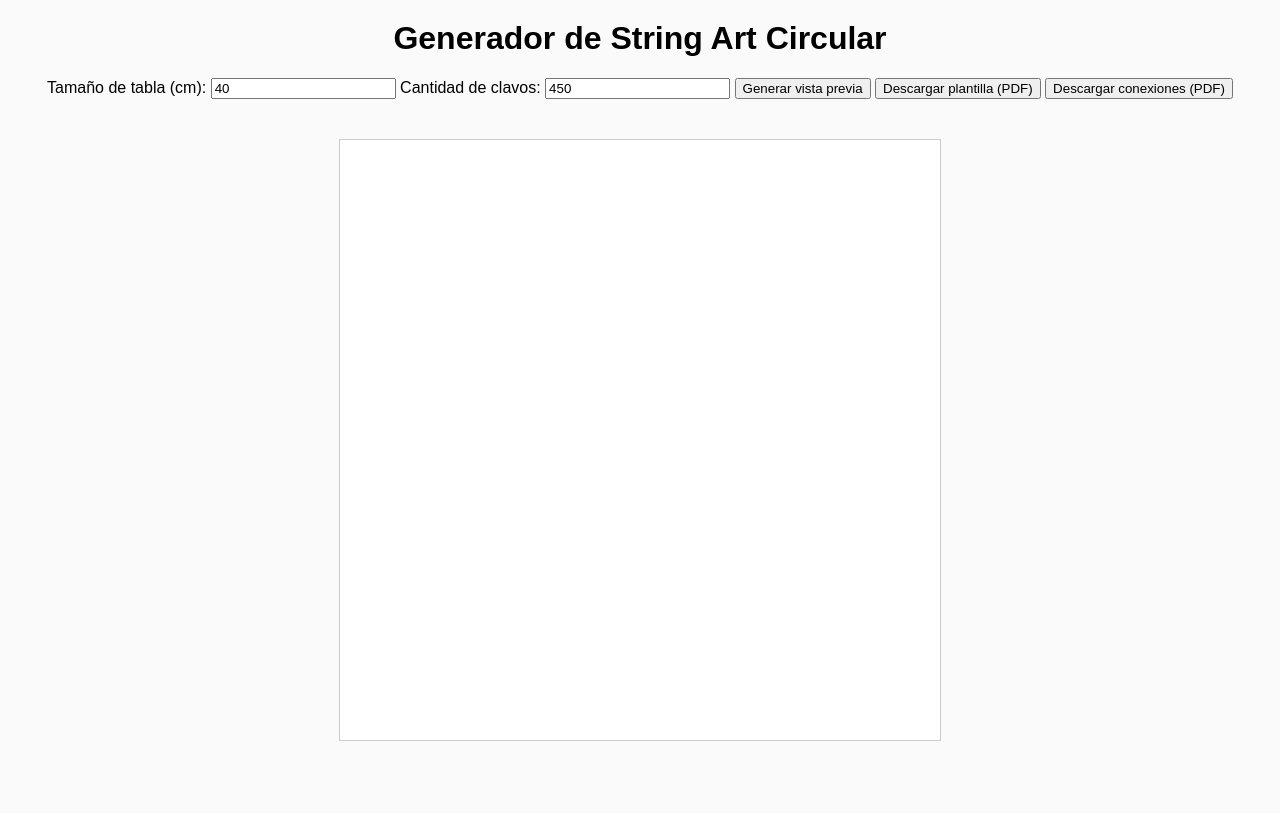
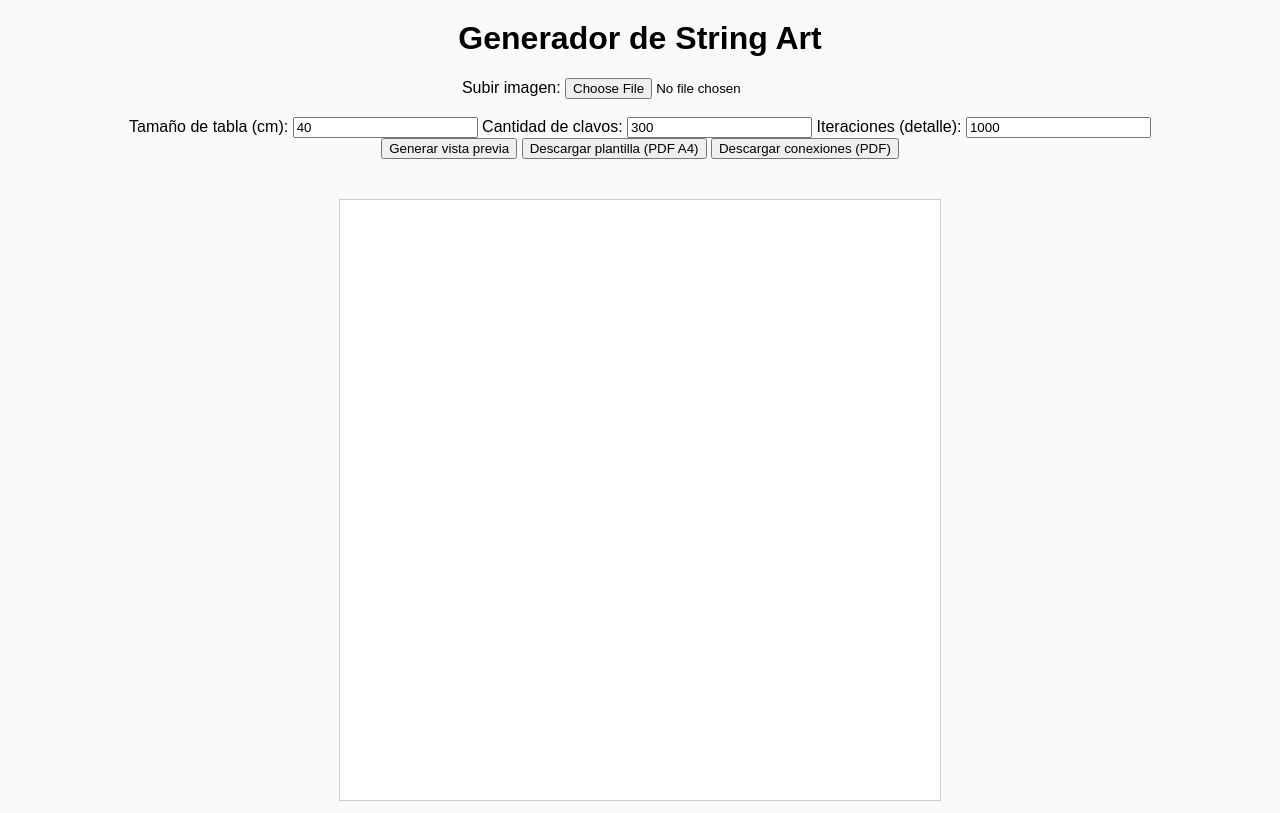
Before and after one commit to lucaxvera18/Hilos, a plain HTML site: page index.html in a window 1280 px wide. Drawn offline with nearby package versions, Linux system fonts and the light colour scheme.

Commit message:
Update index.html

```diff
--- a/index.html
+++ b/index.html
@@ -6,18 +6,22 @@
   <link rel="stylesheet" href="style.css">
 </head>
 <body>
-  <h1>Generador de String Art Circular</h1>
+  <h1>Generador de String Art</h1>
 
   <div class="form">
+    <label>Subir imagen: <input type="file" id="imagen" accept="image/*"></label><br><br>
     <label>Tamaño de tabla (cm): <input type="number" id="diametro" value="40"></label>
-    <label>Cantidad de clavos: <input type="number" id="clavos" value="450"></label>
-    <button onclick="generarVista()">Generar vista previa</button>
-    <button onclick="descargarPlantilla()">Descargar plantilla (PDF)</button>
+    <label>Cantidad de clavos: <input type="number" id="clavos" value="300"></label>
+    <label>Iteraciones (detalle): <input type="number" id="iteraciones" value="1000"></label>
+    <br>
+    <button onclick="procesarImagen()">Generar vista previa</button>
+    <button onclick="descargarPlantilla()">Descargar plantilla (PDF A4)</button>
     <button onclick="descargarConexiones()">Descargar conexiones (PDF)</button>
   </div>
 
   <canvas id="preview" width="600" height="600"></canvas>
 
+  <script src="https://cdnjs.cloudflare.com/ajax/libs/jspdf/2.5.1/jspdf.umd.min.js"></script>
   <script src="script.js"></script>
 </body>
 </html>
```
